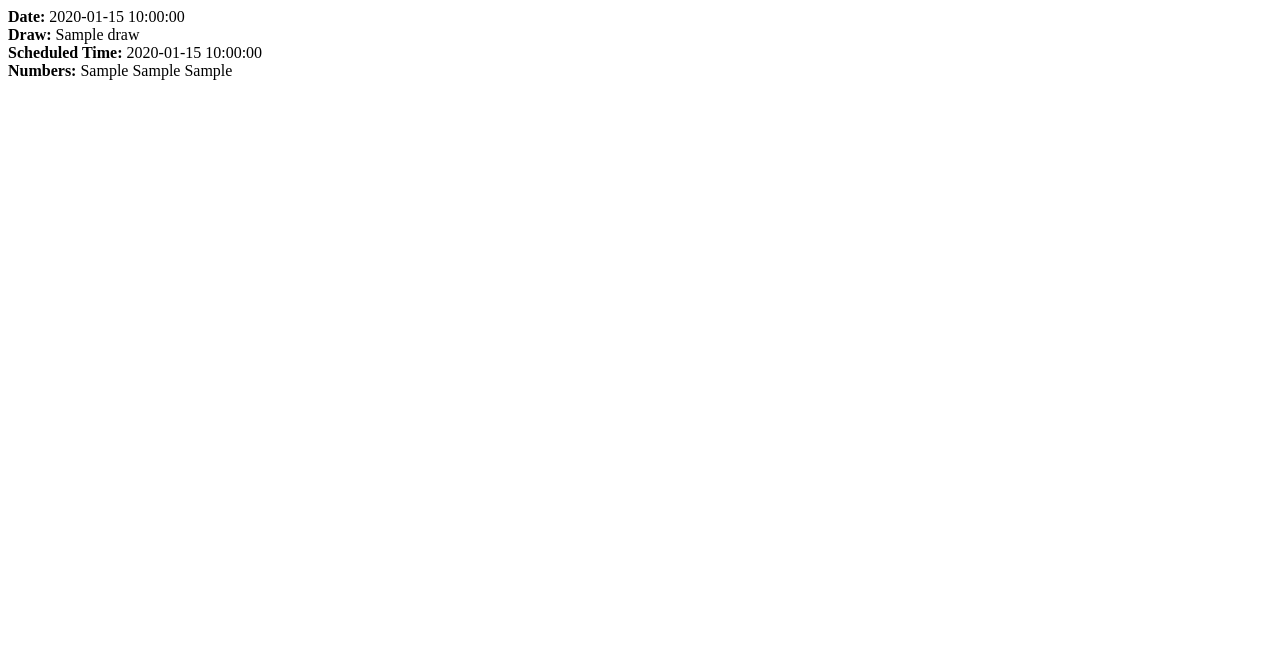
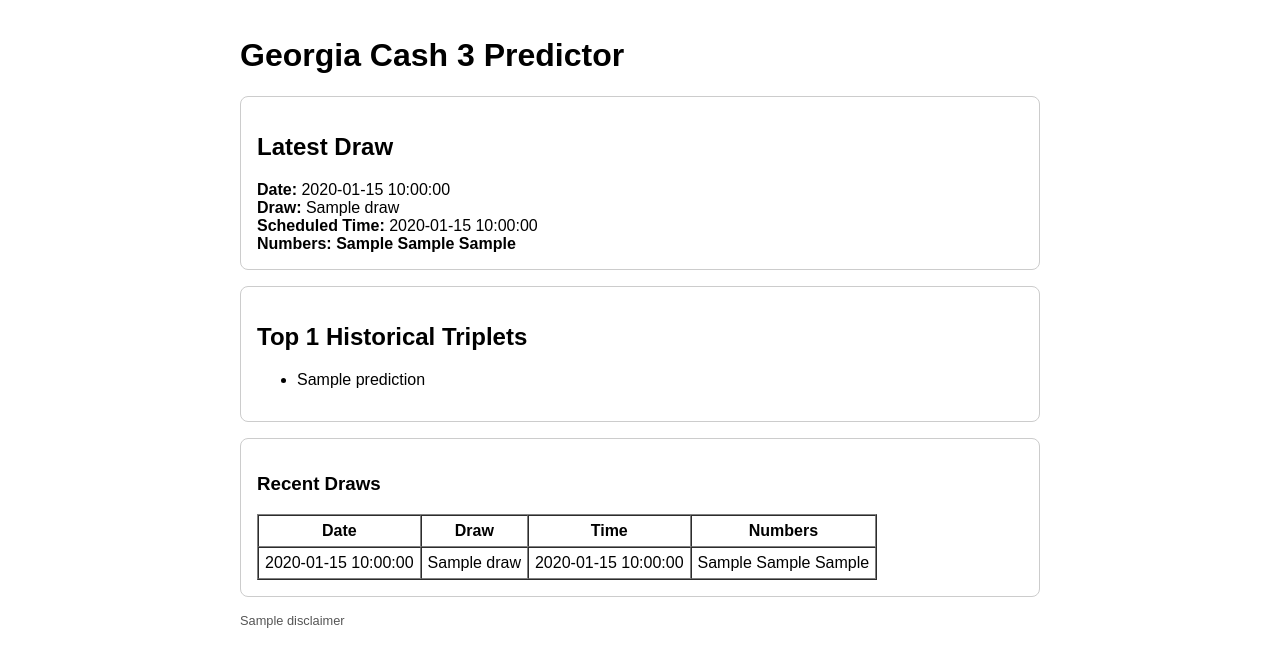
Before and after one commit to GAPick3/GA-Cash3-Predictor, a Flask app: template templates/index.html in a window 1280 px wide. Shown: the top 667 px of the page. Run offline with Flask 3, Linux system fonts and the light colour scheme; the template is opened without the code that fills it: most values are stand-ins (such as "Sample title", 1, 10 or a date in 2020).

Commit message:
Update index.html

```diff
--- a/templates/index.html
+++ b/templates/index.html
@@ -1,10 +1,74 @@
-<div><strong>Date:</strong> {{ latest.Date if latest and latest.Date else 'N/A' }}</div>
-<div><strong>Draw:</strong> {{ latest.Draw if latest and latest.Draw else 'N/A' }}</div>
-<div><strong>Scheduled Time:</strong> {{ latest.DrawTime if latest and latest.DrawTime else 'N/A' }}</div>
-<div><strong>Numbers:</strong>
-  {% if latest %}
-    <span class="triplet">{{ latest.Digit1 }} {{ latest.Digit2 }} {{ latest.Digit3 }}</span>
-  {% else %}
-    N/A
+<!doctype html>
+<html>
+<head>
+  <meta charset="utf-8">
+  <title>GA Cash 3 Predictor</title>
+  <style>
+    body { font-family: sans-serif; max-width: 800px; margin: auto; padding: 1rem; }
+    .triplet { font-weight: bold; }
+    .card { padding: 1rem; border: 1px solid #ccc; border-radius: 8px; margin-bottom: 1rem; }
+    .predictions { margin-top: 1rem; }
+  </style>
+</head>
+<body>
+  <h1>Georgia Cash 3 Predictor</h1>
+
+  {% if error %}
+    <div style="color: red; margin-bottom:1rem;">{{ error }}</div>
   {% endif %}
-</div>
+
+  <div class="card">
+    <h2>Latest Draw</h2>
+    {% if latest %}
+      <div><strong>Date:</strong> {{ latest.Date or 'N/A' }}</div>
+      <div><strong>Draw:</strong> {{ latest.Draw or 'N/A' }}</div>
+      <div><strong>Scheduled Time:</strong> {{ latest.DrawTime or 'N/A' }}</div>
+      <div><strong>Numbers:</strong> <span class="triplet">{{ latest.Digit1 }} {{ latest.Digit2 }} {{ latest.Digit3 }}</span></div>
+    {% else %}
+      <div>No latest draw available.</div>
+    {% endif %}
+  </div>
+
+  <div class="card predictions">
+    <h2>Top {{ predictions|length if predictions else 0 }} Historical Triplets</h2>
+    {% if predictions %}
+      <ul>
+        {% for p in predictions %}
+          <li>{{ p }}</li>
+        {% endfor %}
+      </ul>
+    {% else %}
+      <div>No predictions available.</div>
+    {% endif %}
+  </div>
+
+  <div class="card">
+    <h3>Recent Draws</h3>
+    {% if recent_draws %}
+      <table border="1" cellpadding="6" cellspacing="0">
+        <thead>
+          <tr>
+            <th>Date</th><th>Draw</th><th>Time</th><th>Numbers</th>
+          </tr>
+        </thead>
+        <tbody>
+          {% for r in recent_draws %}
+            <tr>
+              <td>{{ r.Date }}</td>
+              <td>{{ r.Draw }}</td>
+              <td>{{ r.DrawTime }}</td>
+              <td>{{ r.Digit1 }} {{ r.Digit2 }} {{ r.Digit3 }}</td>
+            </tr>
+          {% endfor %}
+        </tbody>
+      </table>
+    {% else %}
+      <div>No recent draws.</div>
+    {% endif %}
+  </div>
+
+  <div style="font-size:0.8em; color:#555;">
+    {{ disclaimer }}
+  </div>
+</body>
+</html>
```
